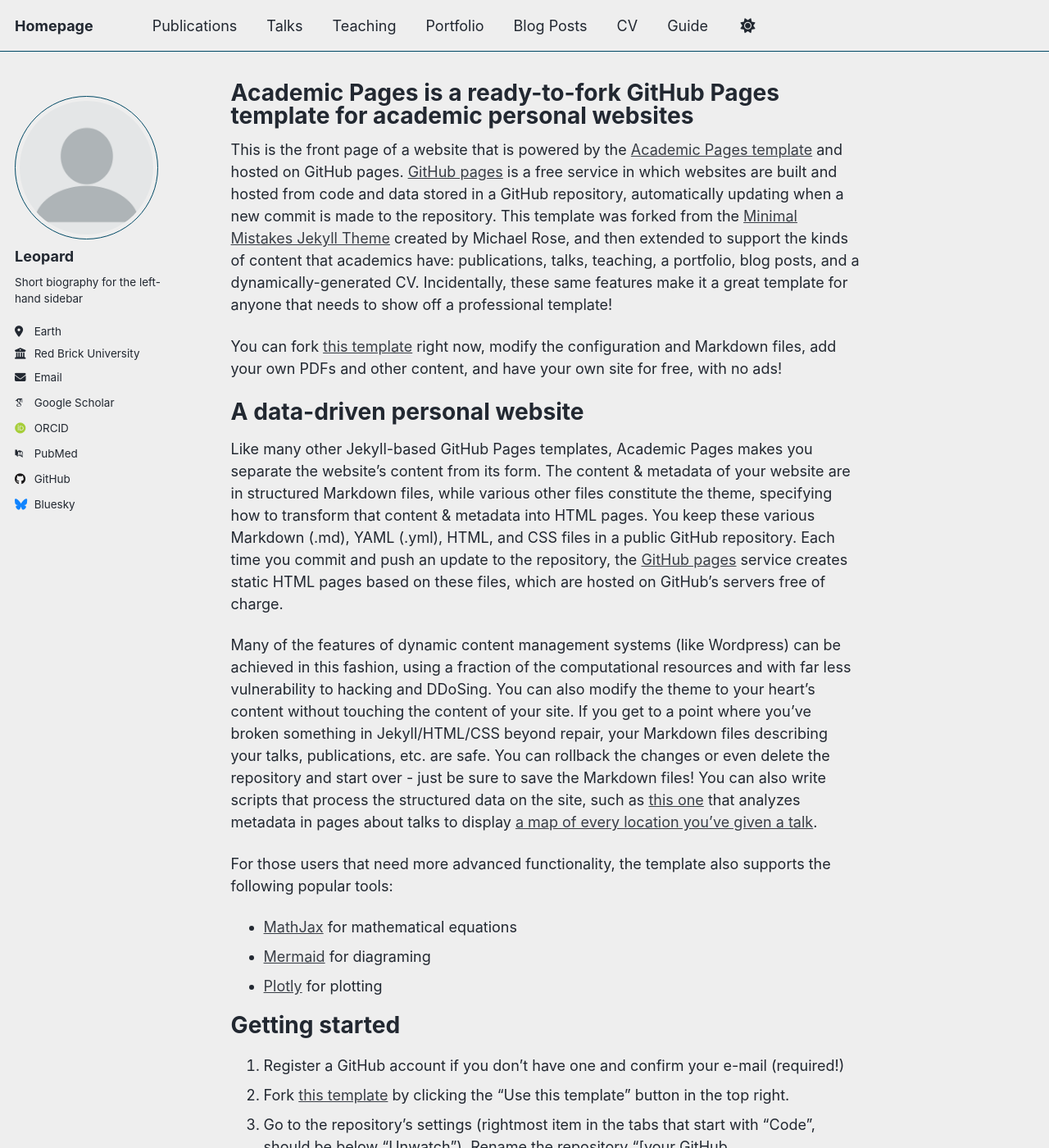
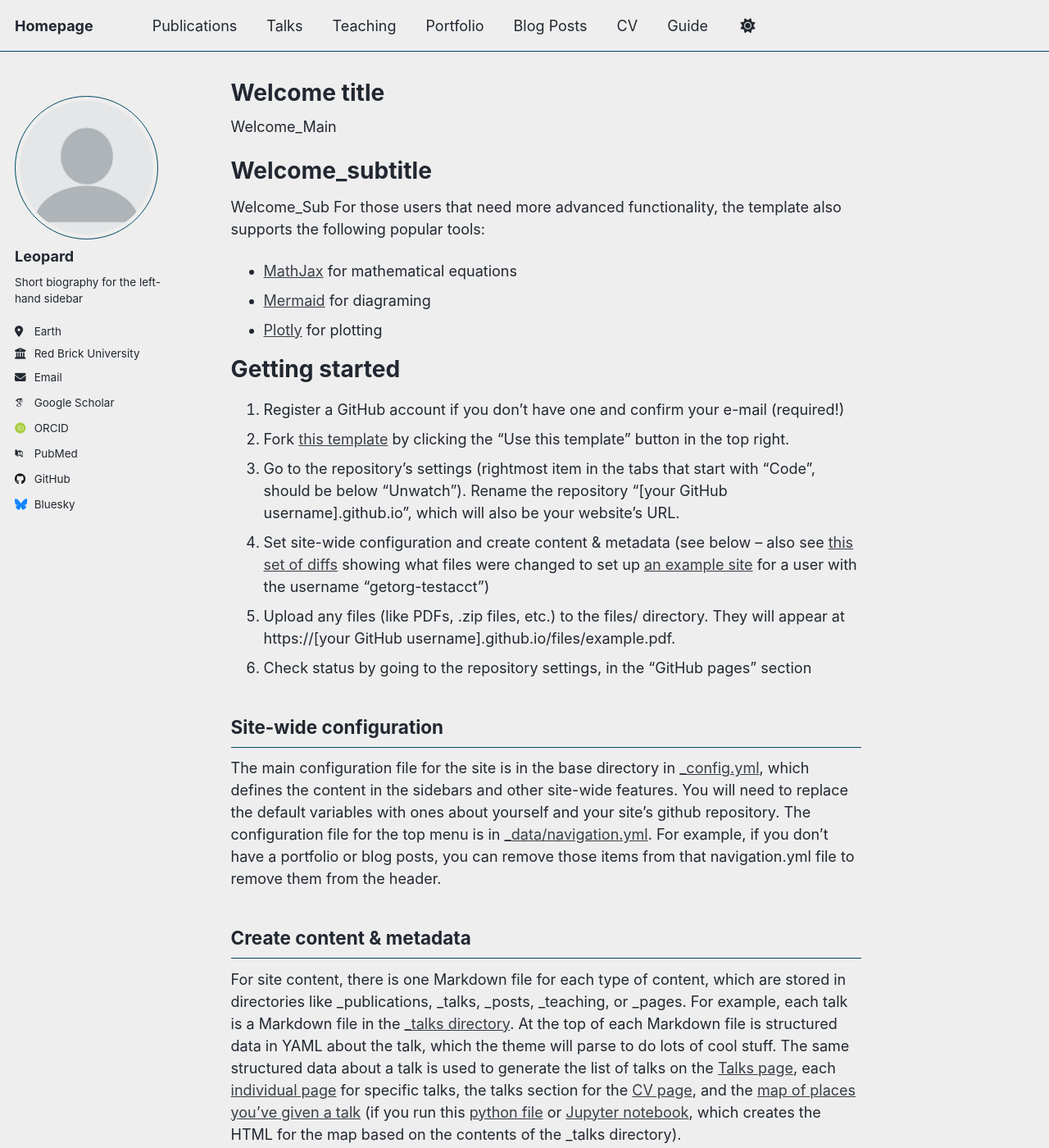
Before and after one commit to Leopard-HX/Leopard-HX.github.io, a Jekyll site: the page built from _pages/about.md, in a window 1280 px wide and 1400 px high. Shown: the whole window at 82% size. Built offline with Jekyll 4.4.1, drawn with Linux system fonts in a browser that asks for light colours; some web fonts are replaced; a script that is not in the unit is left out.

Commit message:
Revise title and welcome content in about.md
Updated the title and welcome sections in the about page.

```diff
--- a/_pages/about.md
+++ b/_pages/about.md
@@ -1,22 +1,17 @@
 ---
 permalink: /
-title: "Academic Pages is a ready-to-fork GitHub Pages template for academic personal websites"
+title: "Welcome title"
 author_profile: true
 redirect_from:
   - /about/
   - /about.html
 ---
 
-This is the front page of a website that is powered by the [Academic Pages template](https://github.com/academicpages/academicpages.github.io) and hosted on GitHub pages. [GitHub pages](https://pages.github.com) is a free service in which websites are built and hosted from code and data stored in a GitHub repository, automatically updating when a new commit is made to the repository. This template was forked from the [Minimal Mistakes Jekyll Theme](https://mmistakes.github.io/minimal-mistakes/) created by Michael Rose, and then extended to support the kinds of content that academics have: publications, talks, teaching, a portfolio, blog posts, and a dynamically-generated CV. Incidentally, these same features make it a great template for anyone that needs to show off a professional template!
+Welcome_Main
 
- You can fork [this template](https://github.com/academicpages/academicpages.github.io) right now, modify the configuration and Markdown files, add your own PDFs and other content, and have your own site for free, with no ads!
-
-A data-driven personal website
+Welcome_subtitle
 ======
-Like many other Jekyll-based GitHub Pages templates, Academic Pages makes you separate the website's content from its form. The content & metadata of your website are in structured Markdown files, while various other files constitute the theme, specifying how to transform that content & metadata into HTML pages. You keep these various Markdown (.md), YAML (.yml), HTML, and CSS files in a public GitHub repository. Each time you commit and push an update to the repository, the [GitHub pages](https://pages.github.com/) service creates static HTML pages based on these files, which are hosted on GitHub's servers free of charge.
-
-Many of the features of dynamic content management systems (like Wordpress) can be achieved in this fashion, using a fraction of the computational resources and with far less vulnerability to hacking and DDoSing. You can also modify the theme to your heart's content without touching the content of your site. If you get to a point where you've broken something in Jekyll/HTML/CSS beyond repair, your Markdown files describing your talks, publications, etc. are safe. You can rollback the changes or even delete the repository and start over - just be sure to save the Markdown files! You can also write scripts that process the structured data on the site, such as [this one](https://github.com/academicpages/academicpages.github.io/blob/master/talkmap.ipynb) that analyzes metadata in pages about talks to display [a map of every location you've given a talk](https://academicpages.github.io/talkmap.html).
-
+Welcome_Sub
 For those users that need more advanced functionality, the template also supports the following popular tools:
 - [MathJax](https://www.mathjax.org/) for mathematical equations
 - [Mermaid](https://mermaid.js.org/) for diagraming
```
